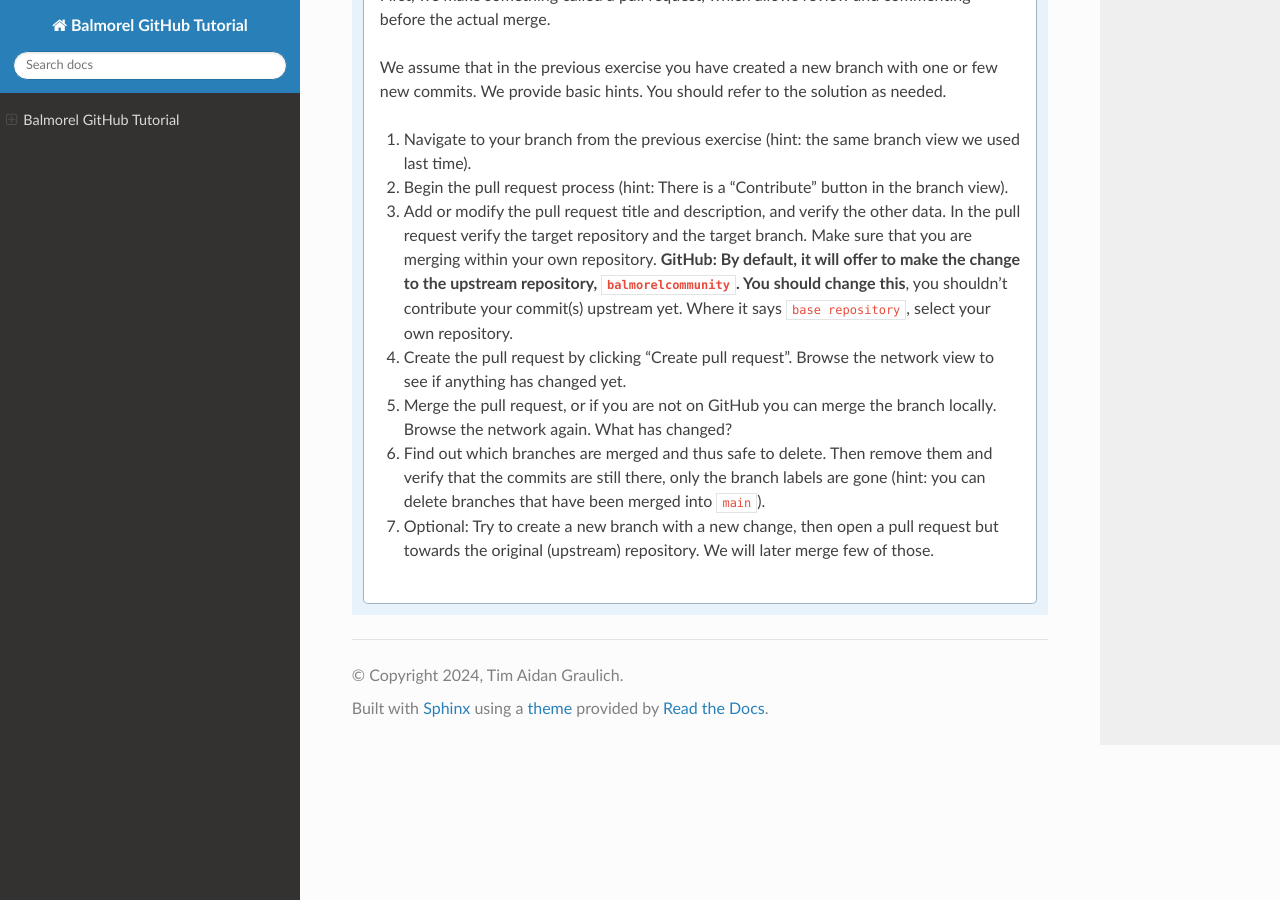
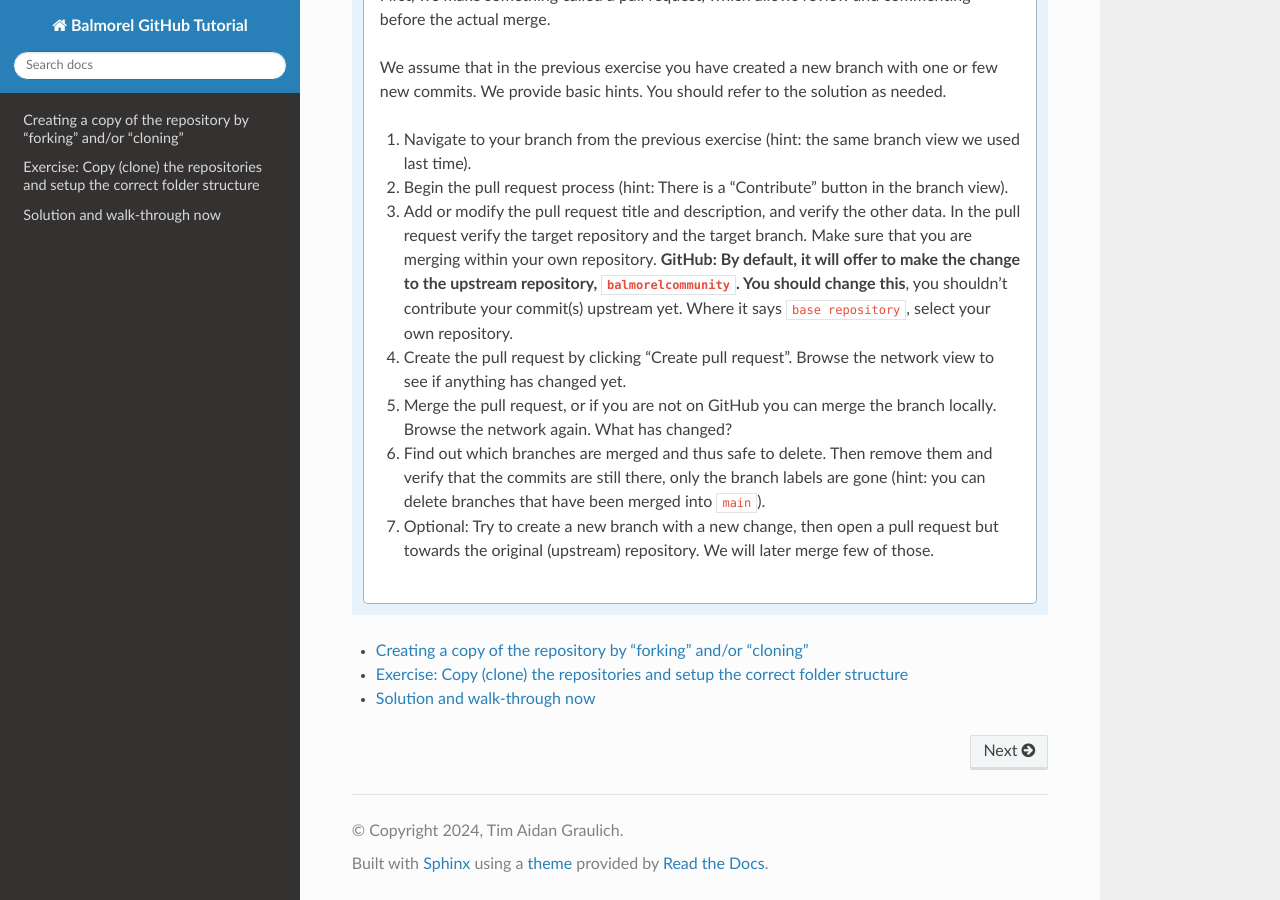
Before and after one commit to tgraulich/Balmorel_GitHub_Tutorial, a Sphinx documentation site: the page built from doc/index.md, in a window 1280 px wide and 900 px high, scrolled down 7972 px. Built offline with Sphinx 7.4.7 and the Read the Docs theme 3.1.0, drawn with Linux system fonts in a browser that asks for light colours; part of the change alters nothing that is shown.

````diff
--- /dev/null
+++ b/doc/browsing.md
@@ -0,0 +1,262 @@
+(browsing)=
+## Creating a copy of the repository by "forking" and/or "cloning"
+
+A **repository** is a collection of files in one directory tracked by Git.  A
+GitHub repository is GitHub's copy, which adds things like access control,
+issue tracking, and discussions.  Each GitHub repository is owned by a user or
+organization, who controls access.
+
+For Balmorel we have mainly to of these repositories:
+- <https://github.com/balmorelcommunity/Balmorel>, which contains the framework, e.g. mathematical formulations and addons.
+- <https://github.com/balmorelcommunity/Balmorel_data>, which contains all the data needed to run the model.
+
+To start, we need to make **our own copy** of these repositories and transfer them to our **own Computer** or the **HPC**.
+
+:::{figure} forking_cloning.png
+:alt: Illustration of the concepts of **forking** and **cloning** and the recommended workflow for Balmorel: **forking** then **cloning**.
+:width: 100%
+
+Illustration of the concepts of **forking** and **cloning** and the recommended workflow for Balmorel: **forking** then **cloning**.
+:::
+
+At all times you should be aware of if you are looking at **your repository**
+or the **upstream repository** (original repository):
+- Your repository: https://github.com/**USER**/Balmorel
+- Upstream repository: https://github.com/**balmorelcommunity**/Balmorel
+
+:::{admonition} How to create a fork
+1. Go to the repository view on GitHub: <https://github.com/balmorelcommunity/Balmorel>
+1. First, on GitHub, click the button that says "Fork". It is towards
+   the top-right of the screen.
+1. You should shortly be redirected to your copy of the repository
+   **USER/Balmorel**.
+1. Repeat the same step for the <https://github.com/balmorelcommunity/Balmorel_data> repository.
+:::
+
+
+## Exercise: Copy (clone) the repositories and setup the correct folder structure
+
+Work on this by yourself or in pairs.
+
+::::::{admonition} Exercise preparation
+:::::{tabs}
+::::{group-tab} GitHub
+In this case you will download the repositories as a **.zip** file from GitHub:
+
+1. Go to the Balmorel GitHub repository.
+1. **Make sure the URL says `https://github.com/USER/Balmorel`, where `USER` is your username.**
+1. Download the repository:
+:::{figure} GitHub_clone.png
+:width: 100%
+:::
+4. Extract the folder to a location of your choice.
+5. Download the `https://github.com/USER/Balmorel_data` repository the same way (**Make sure you are cloning your forked repository**).
+6. Extract the files into the local copy of the **Balmorel** repository, into the **base** folder.
+7. Rename the `Balmorel_data` folder to `data`.
+::::
+
+::::{group-tab} VS Code
+You need to have forked the repository as described above.
+
+We need to start by making a clone of this repository so that you can work
+locally.
+
+1. Start VS Code.
+1. If you don't have the default view (you already have a project
+open), go to File → New Window.
+1. Under "Start" on the screen, select "Clone Git Repository...". Alternatively
+   navigate to the "Source Control" tab on the left sidebar and click on the "Clone Repository" button.
+1. Paste in this URL: `https://github.com/USER/Balmorel`, where
+   `USER` is your username.  You can copy this from the browser.
+1. Browse and select the folder in which you want to clone the
+   repository.
+1. Say yes, you want to open this repository.
+1. Select "Yes, I trust the authors" (the other option works too).
+1. Repeat the same process for `https://github.com/USER/Balmorel_data` until you have to choose the location.
+1. Select the `.../Balmorel/` and clone the data to this location.
+1. Rename the `Balmorel_data` folder to `data`.
+::::
+
+::::{group-tab} Command line
+**This path is advanced and we do not include all command line
+information: you need to be somewhat
+comfortable with the command line already.**
+
+You need to have forked the repository as described above.
+
+We need to start by making a clone of this repository so that you can work
+locally.
+
+1. Start the terminal in which you use Git (terminal application, or
+   Git Bash).
+1. Change to the directory where you would want the repository to be
+   (`cd ~/code` for example, if the `~/code` directory is where you
+   store your files).
+1. Run the following command: `git clone https://github.com/USER/Balmorel`, where `USER` is your username.  You might need to use a SSH clone command instead of HTTPS, depending on your setup.
+1. Change to that directory: `cd Balmorel`
+1. Run the following command: `git clone https://github.com/USER/Balmorel_data`, where `USER` is your username.
+1. Rename the `Balmorel_data` folder to `data` by typing the following command: `mv Balmorel_data data`.
+::::
+:::::
+::::::
+
+
+:::{admonition} Exercise: Browsing and editing the repositories (10 min)
+
+Browse the [Balmorel repository](https://github.com/balmorelcommunity/Balmorel) either on GitHub or your local PC and explore commits and branches. Take notes and
+prepare questions. The hints are for the GitHub path in the browser.
+
+1. Browse the **commit history**: Are commit messages understandable?
+   (Hint: "Commit history", the timeline symbol, above the file list)
+1. Try to find the **history of commits for a single file**, e.g. `base/output/OUTPUT_SUMMARY.inc`.
+   (Hint: "History" button in the file view)
+1. **Which files creates the MainResults.gdx file**?
+   (Hint: the GitHub search on top of the repository view, look for `execute_unload "MainResults.gdx"`)
+1. In the `base/output/OUTPUT_SUMMARY.inc` file,
+   find out when the parameter `STORAGE_LEVEL` was added and **in which commit**.
+   (Hint: "Blame" view in the file view)
+:::
+The solution below goes over most of the answers, and you are
+encouraged to use it when the hints aren't enough - this is by
+design.
+
+
+## Solution and walk-through now
+
+### (1) Basic browsing
+
+The most basic thing to look at is the history of commits.
+
+* This is visible from a button in the repository view.  We see every
+  change, when, and who has committed.
+* Every change has a unique identifier, such as `244c993`.  This can
+  be used to identify both this change, and the whole project's
+  version as of that change.
+* Clicking on a change in the view shows more.
+
+:::::{tabs}
+
+::::{group-tab} GitHub
+Click on the timeline symbol in the repository view:
+  :::{figure} history.png
+  :alt: Screenshot on GitHub of where to find the commit history
+  :width: 100%
+  :class: with-border
+  :::
+::::
+
+::::{group-tab} VS Code
+This can be done from "Timeline", in the bottom of explorer, but only
+for a single file.
+::::
+
+::::{group-tab} Command line
+Run:
+```console
+$ git log
+```
+
+Try also:
+```console
+$ git log --oneline
+```
+::::
+
+:::::
+
+
+### (2) How can you browse the history of a single file?
+
+We see the history for the whole repository, but we can also see it
+for a single file.
+
+:::::{tabs}
+
+::::{group-tab} GitHub
+Navigate to the file view: `Main page → /base/output/OUTPUT_SUMMARY.inc`.
+Click the "History" button near the top right.
+::::
+
+::::{group-tab} VS Code
+Open `OUTPUT_SUMMARY.inc` file in the editor.  Under the file browser,
+we see a "Timeline" view there.
+::::
+
+::::{group-tab} Command line
+The `git log` command can take a filename and provide the log of only
+a single file:
+
+```
+$ git log OUTPUT_SUMMARY.inc
+```
+::::
+
+:::::
+
+
+### (3) Which files creates the MainResults.gdx file?
+
+Version control makes it very easy to find all occurrences of a
+word or pattern. This is useful for things like finding where functions or
+variables are defined or used.
+
+:::::{tabs}
+::::{group-tab} GitHub
+We go to the main file view.  We click the Search magnifying
+class at the very top, type `execute_unload "MainResults.gdx"`, and click enter. We see every
+instance, including the context.
+
+:::{admonition} Searching in a forked repository will not work instantaneously!
+
+It usually takes a few minutes before one can search for keywords in a forked repository
+since it first needs to build the search index the very first time we search.
+Start it, continue with other steps, then come back to this.
+:::
+::::
+
+::::{group-tab} VS Code
+If you use the "Search" magnifying class on the left sidebar, and
+search for "position" it shows the occurrences in every file. You can
+click to see the usage in context.
+::::
+
+::::{group-tab} Command line
+`grep` is the command line tool that searches for lines matching a term
+```console
+$ git grep 'execute_unload \"MainResults.gdx\"'          # only the lines
+$ git grep -C 3 'execute_unload \"MainResults.gdx\"'     # three lines of context
+$ git grep -i 'execute_unload \"MainResults.gdx\"'       # case insensitive
+```
+::::
+
+:::::
+
+
+### (4) In the `base/output/OUTPUT_SUMMARY.inc` file, find out when the parameter `STORAGE_LEVEL` was added and **in which commit**.
+
+This is called the "annotate" or "blame" view. The name "blame"
+is very unfortunate, but it is the standard term for historical reasons
+for this functionality and it is not meant to blame anyone.
+
+:::::{tabs}
+
+::::{group-tab} GitHub
+From a file view, change preview to "Blame" towards the top-left.
+To get the actual commit, click on the commit message next
+to the code line that you are interested in.
+::::
+
+::::{group-tab} VS Code
+This requires an extension.  We recommend for now you use the command
+line version, after opening a terminal.
+::::
+
+::::{group-tab} Command line
+These two commands are similar but have slightly different output.
+```console
+$ git annotate base/output/OUTPUT_SUMMARY.inc
+$ git blame base/output/OUTPUT_SUMMARY.inc
+```
+::::
+
+:::::
--- a/doc/index.md
+++ b/doc/index.md
@@ -845,3 +845,8 @@ repository.
 - Branches which are merged to other branches are safe to delete, since we only
   delete the "sticky note" next to a commit, not the commits themselves.
   --->
+
+```{toctree}
+:maxdepth: 1
+browsing.md
+```
````
